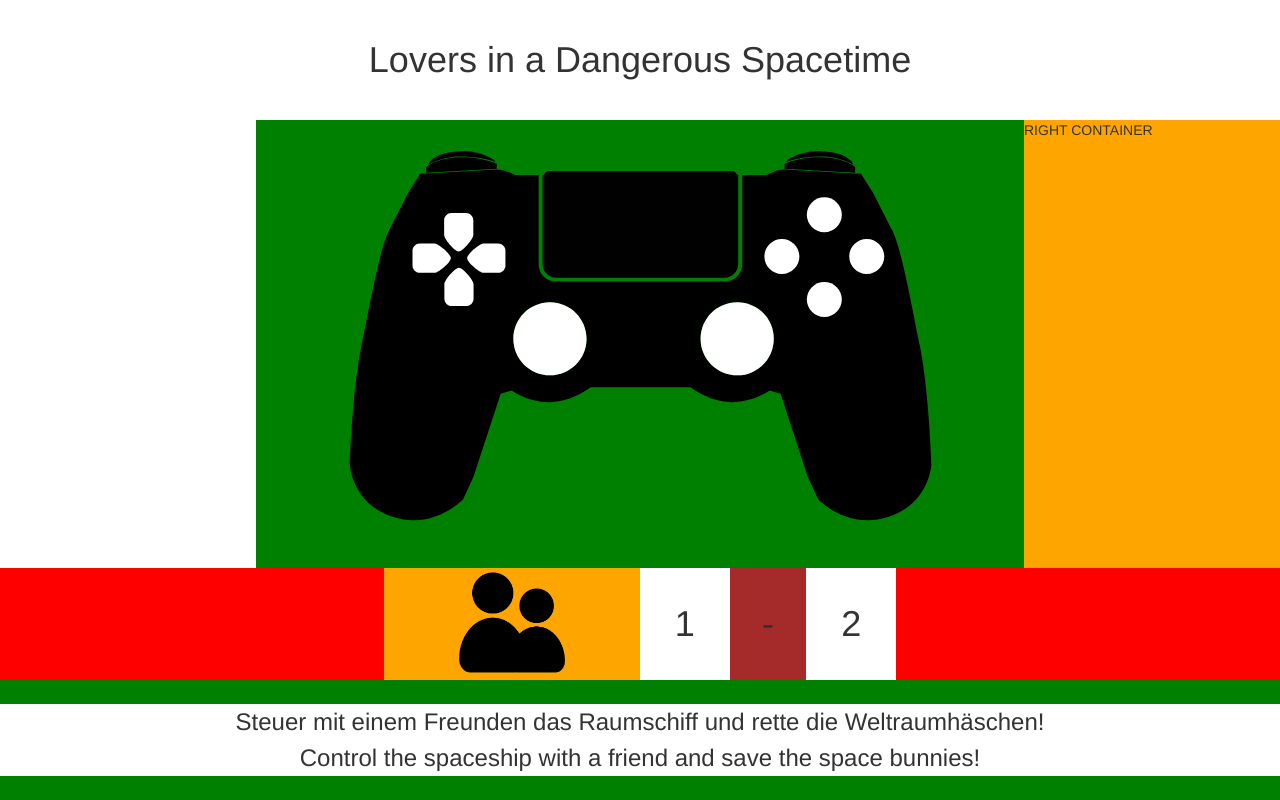
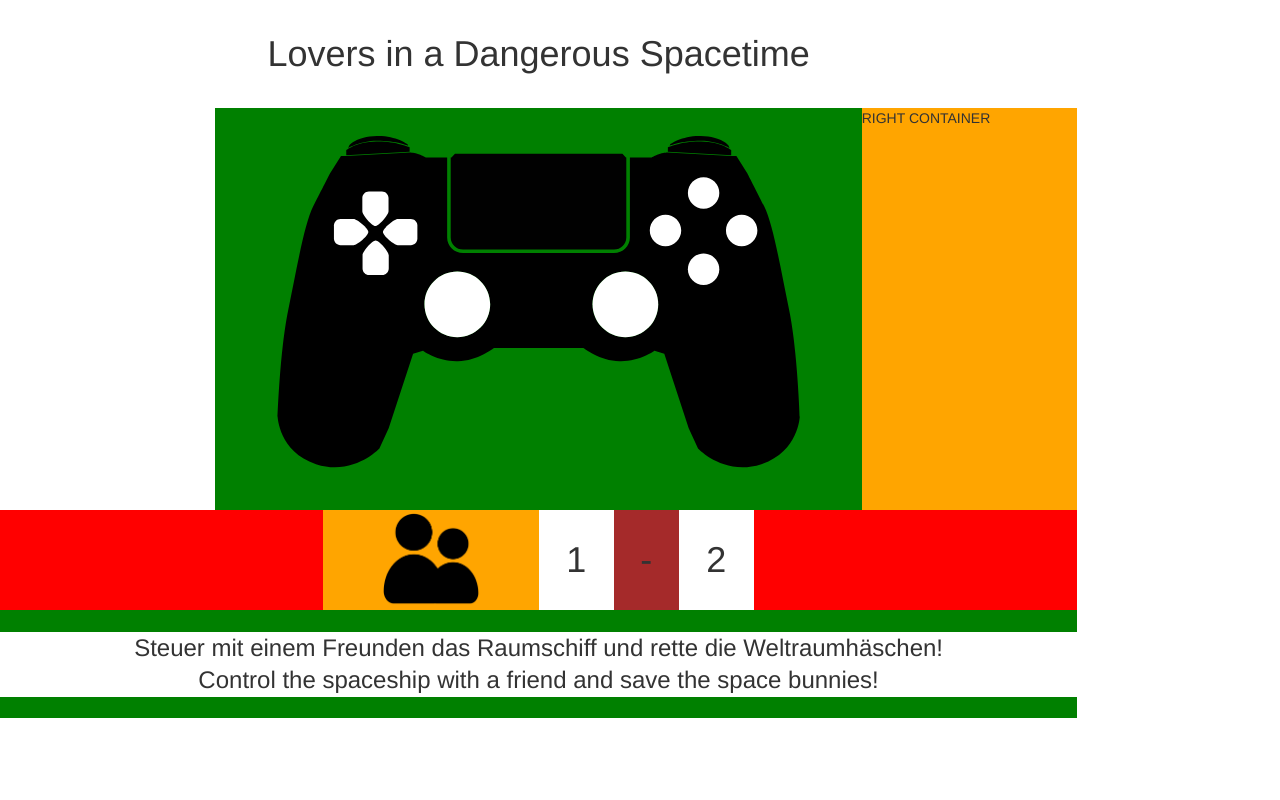
Before and after one commit to Xantomen/GamesInputPal, a PHP site: page / in a window 1280 px wide. Run offline with PHP 8.4, Linux system fonts and the light colour scheme; some libraries are stand-ins or nearby versions.

Commit message:
Made it appropriate for DINA4 printing while keeping Blue Lines in place

```diff
--- a/src/css/style.css
+++ b/src/css/style.css
@@ -1,6 +1,6 @@
 
 @media print {
-  button {
+  button,  {
     display: none !important;
   }
   input,
@@ -8,6 +8,10 @@
     border: none !important;
     box-shadow: none !important;
     outline: none !important;
+  }
+  html,body {
+
+  	overflow:hidden !important;
   }
 
 }
@@ -34,6 +38,12 @@ svg path:hover {
     fill: red !important;
 
     cursor: pointer;
+}
+
+html,body{
+    background blue;
+
+    overflow:scroll;
 }
 
 .max_height {
@@ -68,11 +78,16 @@ svg path:hover {
 
 	position:absolute;
 	display:block;
-	width:100%;
-	height:100%;
+	/*width:100%;
+	height:100%;*/
 
+	height:190mm;
+    width:285mm;
 
-	overflow: hidden;
+    margin-left:0mm;
+
+    overflow:hidden;
+
 }
 
 #container_top {
```
